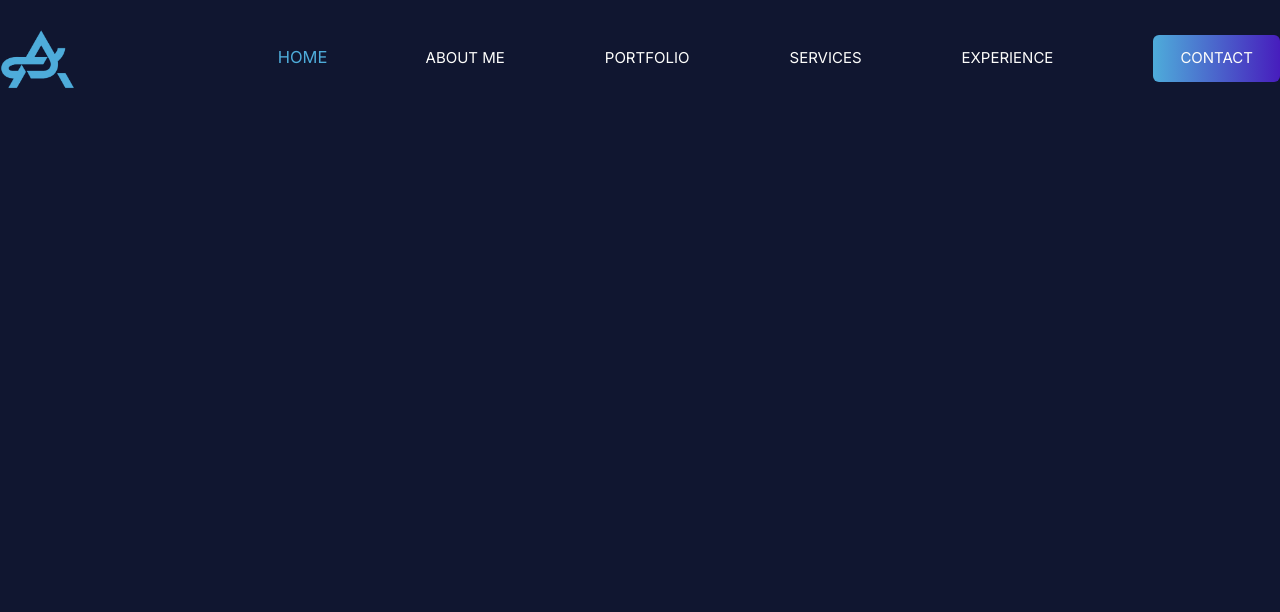
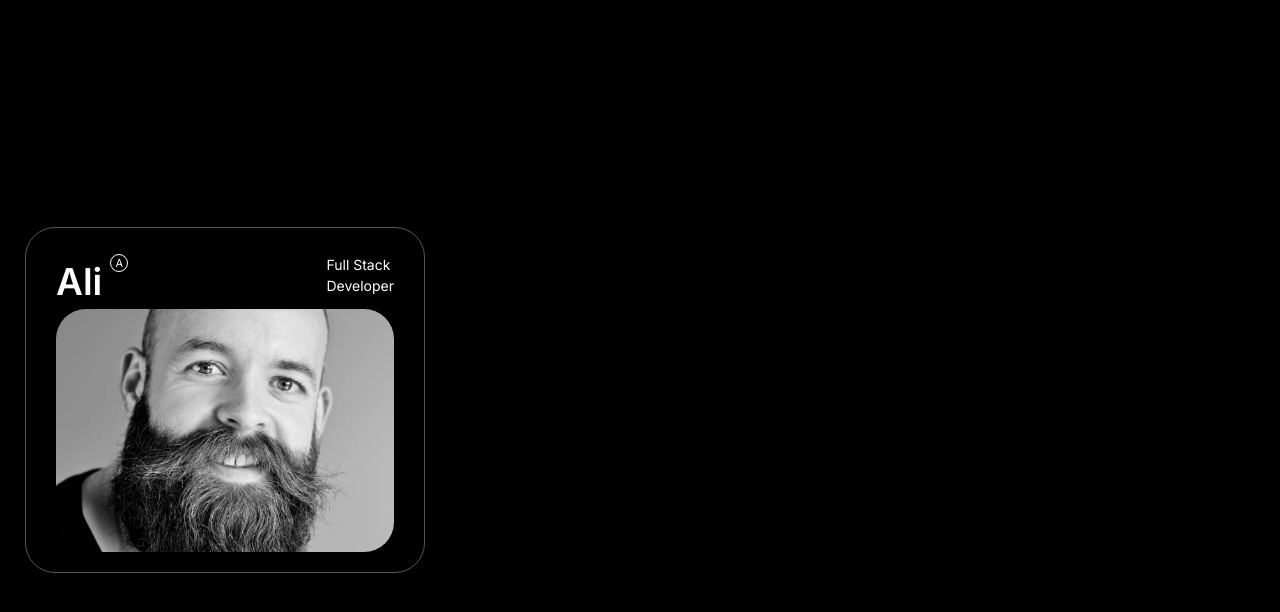
Before and after one commit to ali9585/next.js-portfolio, a Next.js app: page / in a window 1280 px wide. Shown: the top 612 px of the page. Built offline with nearby package versions, Linux system fonts and the light colour scheme.

Commit message:
sidebar started

```diff
--- a/public/assets/style/style.css
+++ b/public/assets/style/style.css
@@ -3,160 +3,101 @@
 @tailwind utilities;
 
 :root {
-    --app-bg-color: #101630;
-    --app-color-1: #4eacda;
-    --app-color-2: #471dbd;
-    --primary-text-color: #fdfdfb;
-    --secondary-text-color: #858997;
-    --btn-color: linear-gradient(90deg, rgba(78, 172, 218, 1) 0%, rgba(71, 29, 189, 1) 100%);
-    --btn-hover-color: linear-gradient(90deg, rgba(71, 29, 189, 1) 0%, rgba(78, 172, 218, 1) 100%);
+    --app-bg-color: #000;
+    --app-color: #28e98c;
+    --font-family: 'Inter', sans-serif;
+    --app-text-color: var(--app-color);
+    --text-color: #fff;
 }
 
 * {
     padding: 0;
     margin: 0;
+    font-family: var(--font-family);
 }
 
-body {
-    background-color: var(--app-bg-color);
+.content {
+    position: relative;
+    z-index: 2;
 }
 
-.header.pc {
-    display: flex;
-    justify-content: space-between;
-    margin-top: 28px;
-}
-
-.header .logo img {
-    width: 76px;
-    height: auto;
-}
-
-.header.pc .links {
-    display: flex;
-    justify-content: center;
-    align-items: center;
-    color: var(--primary-text-color);
-    gap: 100px;
-}
-
-.header.pc .links .link {
-    color: var(--primary-text-color);
-    font-size: 15px;
-    text-transform: uppercase;
-    cursor: pointer;
-}
-
-.header.mobile .icon-wrapper {
-    position: relative;
-    margin-top: 17px;
-    margin-left: 17px;
-    border-radius: 50%;
-    display: flex;
-    justify-content: center;
-    align-items: center;
-    width: 49px;
-    height: 47px;
-    padding-top: 3px;
-    padding-right: 2px;
-    z-index: 3;
-}
-
-.header.mobile .icon-wrapper.active {
-    padding-right: 5px;
-}
-
-.header.mobile .menu {
-    position: absolute;
-    width: 280px;
-    height: 100%;
-    background: #fff;
-    top: 0;
-    left: 0;
-}
-
-.header.mobile .menu .links {
-    display: flex;
-    flex-direction: column;
-    gap: 28px;
-    margin-top: 114px;
-    margin-left: 29px;
-}
-
-.header.mobile .menu .links .link {
-    display: flex;
-    align-items: center;
-    gap: 28px;
-    font-size: 17px;
-    font-weight: 500;
-}
-
-.app-btn {
-    position: relative;
-    padding: 12px 27px;
-    transition: all 0.3s;
-    z-index: 2;
-    user-select: none;
-}
-
-.app-btn::before {
-    content: "";
-    position: absolute;
+.app-bg {
+    position: fixed;
     top: 0;
     left: 0;
     width: 100%;
     height: 100%;
-    background: var(--btn-color);
-    border-radius: 6px;
-    z-index: -1;
-    transition: all 0.7s;
-    opacity: 1;
+    background-color: var(--app-bg-color);
 }
 
-.app-btn::after {
-    content: "";
-    position: absolute;
-    top: 0;
-    left: 0;
-    width: 100%;
-    height: 100%;
-    background: var(--btn-hover-color);
-    border-radius: 6px;
-    z-index: -1;
-    transition: all 0.7s;
-    opacity: 0;
+.hireme-card-wrapper {
+    position: fixed;
+    width: 350px;
+    height: 100vh;
+    margin-left: 25px;
+    display: flex;
+    align-items: center;
 }
 
-.app-btn:hover::before {
-    opacity: 0;
+.hireme-card {
+    width: 100%;
+    border: 1px solid #565656;
+    border-radius: 30px;
+    padding-top: 26px;
+    padding-left: 30px;
+    padding-right: 30px;
+    padding-bottom: 20px;
 }
 
-.app-btn:hover::after {
-    opacity: 1;
+.hireme-card .logo {
+    position: relative;
+    font-size: 37px;
+    color: var(--text-color);
+    font-weight: 600;
 }
 
-.app-btn:hover {
-    transform: skewX(6deg);
+.hireme-card .logo::before {
+    content: "A";
+    position: absolute;
+    color: var(--text-color);
+    right: 0;
+    top: 0;
+    margin-right: -26px;
+    font-size: 11px;
+    font-weight: 400;
+    border-radius: 50%;
+    border: solid 1px #fff;
+    width: 17px;
+    height: 16px;
+    display: flex;
+    justify-content: center;
+    align-items: center;
+    padding: 8px;
 }
 
-.app-btn:active {
-    transform: skewX(6deg) scale(0.9);
+.hireme-card .title {
+    font-size: 14px;
+    color: var(--text-color);
 }
 
-@media (max-width: 1279px) {
-    .header.pc .links {
-        gap: 58px;
+.hireme-card .my-image {
+    width: 100%;
+    height: 243px;
+    object-fit: cover;
+    border-radius: 30px;
+}
+
+@media (max-width: 2000px) {
+    .hireme-card-wrapper {
+        width: 400px;
     }
 }
 
-@media (max-width: 1049px) {
-    .header.pc {
-        display: none;
+@media (max-width: 1326px) {
+    .hireme-card {
+        padding-top: 26px;
+        padding-left: 30px;
+        padding-right: 30px;
+        padding-bottom: 20px;
     }
 }
-
-@media (min-width: 1049px) {
-    .header.mobile {
-        display: none;
-    }
-}
--- a/public/assets/style/style.ts
+++ b/public/assets/style/style.ts
@@ -3,9 +3,5 @@ interface Style {
 }
 
 export const styles: Style = {
-    link: {
-        initial: '#fdfdfb',
-        hover: '#4eacda'
-    },
-    appBg: '#101630'
+
 };
--- a/src/app/page.tsx
+++ b/src/app/page.tsx
@@ -1,12 +1,9 @@
 import { Page as HomePage } from './pages/home/page';
-import PcHeader from './partialComponents/header/pcHeader';
-import MobileHeader from './partialComponents/header/mobileHeader';
 
 const Home: React.FC = (): JSX.Element => {
   return (
     <>
-      <PcHeader />
-      <MobileHeader />
+      <div className='app-bg'></div>
       <HomePage />
     </>
   );
--- a/src/app/pages/home/page.tsx
+++ b/src/app/pages/home/page.tsx
@@ -1,9 +1,24 @@
 import React from 'react';
+import Image from 'next/image';
 
 export const Page: React.FC = (): JSX.Element => {
     return (
         <>
-
+            <div className='content'>
+                <div className='hireme-card-wrapper'>
+                    <div className='hireme-card'>
+                        <div className='flex justify-between'>
+                            <h2 className='logo'>Ali</h2>
+                            <span className='title'>
+                                Full Stack
+                                <br />
+                                Developer
+                            </span>
+                        </div>
+                        <Image className='my-image' src={require('../../../../public/assets/images/my-logo.png')} alt='me' />
+                    </div>
+                </div>
+            </div>
         </>
     );
 }
--- a/src/app/partialComponents/header/mobileHeader.tsx
+++ /dev/null
@@ -1,131 +0,0 @@
-'use client';
-
-import React, { useState } from 'react';
-import { motion, Variants, AnimatePresence } from 'framer-motion';
-import MenuIcon from '@/app/utils/menuIcon';
-import { FaHome, FaLaptop } from "react-icons/fa";
-import { FaRegAddressBook } from "react-icons/fa6";
-import { IoMdCodeWorking } from "react-icons/io";
-import { MdPermPhoneMsg, MdWorkspacePremium } from "react-icons/md";
-
-const menuVariants: Variants = {
-    initial: {
-        clipPath: 'circle(30px at 40px 40px)',
-        transition: {
-            delay: 0.9
-        }
-    },
-    show: {
-        clipPath: 'circle(2200px at 40px 40px)',
-        transition: {
-            type: 'tween',
-            duration: 1.4,
-            delay: 0.1,
-            ease: 'easeOut',
-            when: 'beforeChildren',
-        },
-    }
-}
-
-const linkVariants: Variants = {
-    initial: {
-        y: 16,
-        opacity: 0
-    },
-    show: ({ animateDelay }) => {
-        return {
-            y: 0,
-            opacity: 1,
-            transition: {
-                delay: animateDelay
-            }
-        }
-    },
-    exit: ({ exitDelay }) => {
-        return {
-            y: 30,
-            opacity: 0,
-            transition: {
-                type: 'tween',
-                duration: 0.3,
-                delay: exitDelay,
-                ease: 'easeIn'
-            }
-        }
-    }
-}
-
-const MobileHeader: React.FC = (): JSX.Element => {
-    const [isActive, setIsActive] = useState<boolean>(false);
-
-    const menuLinks = [
-        {
-            Icon: FaHome,
-            label: 'Home',
-            animateDelay: 0.3,
-            exitDelay: 0.6
-        },
-        {
-            Icon: FaRegAddressBook,
-            label: 'About Me',
-            animateDelay: 0.4,
-            exitDelay: 0.5
-        },
-        {
-            Icon: IoMdCodeWorking,
-            label: 'Portfolio',
-            animateDelay: 0.5,
-            exitDelay: 0.4
-        },
-        {
-            Icon: FaLaptop,
-            label: 'Services',
-            animateDelay: 0.6,
-            exitDelay: 0.3
-        },
-        {
-            Icon: MdWorkspacePremium,
-            label: 'Experience',
-            animateDelay: 0.7,
-            exitDelay: 0.2
-        },
-        {
-            Icon: MdPermPhoneMsg,
-            label: 'Contact',
-            animateDelay: 0.8,
-            exitDelay: 0.1
-        },
-    ]
-
-    const toggleMenu = (): void => {
-        setIsActive(!isActive);
-    }
-
-    return (
-        <>
-            <div className='header mobile'>
-                <div className={`icon-wrapper ${isActive ? 'active' : ''}`}>
-                    <MenuIcon isActive={isActive} onClick={toggleMenu} />
-                </div>
-                <motion.div initial='initial' animate={isActive ? 'show' : 'initial'} variants={menuVariants} className='menu'>
-                    <ul className='links'>
-                        <AnimatePresence mode='wait'>
-                            {isActive && (
-                                <>
-                                    {menuLinks.map(({ Icon, label, animateDelay, exitDelay }, index) => (
-                                        <motion.li key={index} variants={linkVariants} initial="initial" animate="show" exit="exit" custom={{ animateDelay, exitDelay }} className="link">
-                                            <Icon size={19} />
-                                            {label}
-                                        </motion.li>
-                                    ))}
-                                </>
-                            )}
-                        </AnimatePresence>
-                    </ul>
-                </motion.div>
-            </div>
-        </>
-    )
-}
-
-export default MobileHeader;
--- a/src/app/partialComponents/header/pcHeader.tsx
+++ /dev/null
@@ -1,59 +0,0 @@
-'use client';
-
-import React, { useState } from 'react';
-import Image from 'next/image';
-import { motion, Variants } from 'framer-motion';
-import { styles } from '../../../../public/assets/style/style';
-
-const linkVariants: Variants = {
-    initial: {
-        color: styles.link.initial,
-        scale: 1,
-    },
-    hover: {
-        color: styles.link.hover,
-        scale: 1.1,
-        transition: {
-            type: 'spring',
-            mass: 0.5
-        }
-    }
-}
-
-const PcHeader: React.FC = (): JSX.Element => {
-    const [currentSection, setCurrentSection] = useState<number>(0);
-
-    return (
-        <>
-            <div className='flex justify-center'>
-                <div className='header pc container'>
-                    <div className='logo'>
-                        <Image alt='' src={require('../../../../public/assets/images/my-logo.png')} />
-                    </div>
-                    <ul className='links'>
-                        <motion.li variants={linkVariants} initial='inital' whileHover='hover' animate={currentSection === 0 ? 'hover' : ''} onClick={() => setCurrentSection(0)} className='link'>
-                            Home
-                        </motion.li>
-                        <motion.li variants={linkVariants} initial='inital' whileHover='hover' animate={currentSection === 1 ? 'hover' : ''} onClick={() => setCurrentSection(1)} className='link'>
-                            About Me
-                        </motion.li>
-                        <motion.li variants={linkVariants} initial='inital' whileHover='hover' animate={currentSection === 2 ? 'hover' : ''} onClick={() => setCurrentSection(2)} className='link'>
-                            Portfolio
-                        </motion.li>
-                        <motion.li variants={linkVariants} initial='inital' whileHover='hover' animate={currentSection === 3 ? 'hover' : ''} onClick={() => setCurrentSection(3)} className='link'>
-                            Services
-                        </motion.li>
-                        <motion.li variants={linkVariants} initial='inital' whileHover='hover' animate={currentSection === 4 ? 'hover' : ''} onClick={() => setCurrentSection(4)} className='link'>
-                            Experience
-                        </motion.li>
-                        <li className='link app-btn'>
-                            Contact
-                        </li>
-                    </ul>
-                </div>
-            </div>
-        </>
-    )
-}
-
-export default PcHeader;
```
Also changed, not shown: src/app/utils/menuIcon.tsx (deleted, +0 -23 lines), public/assets/images/my-logo.png.
